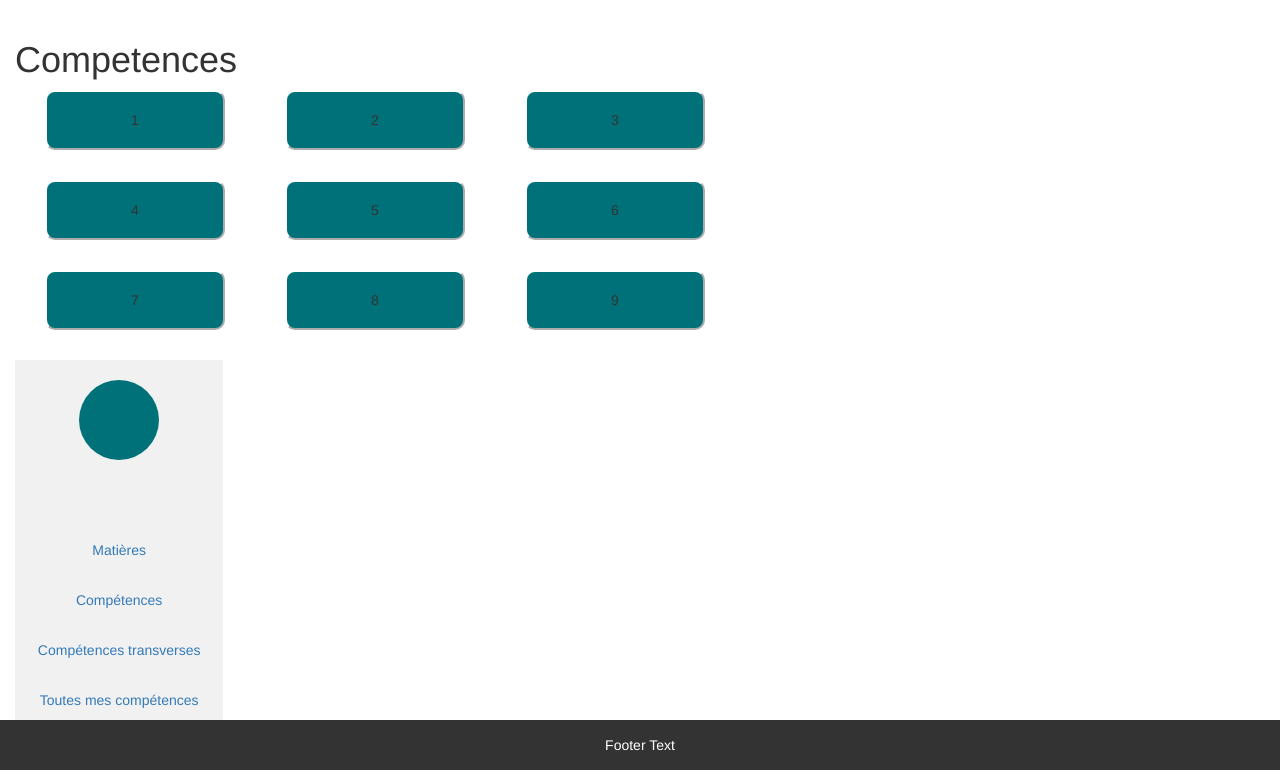
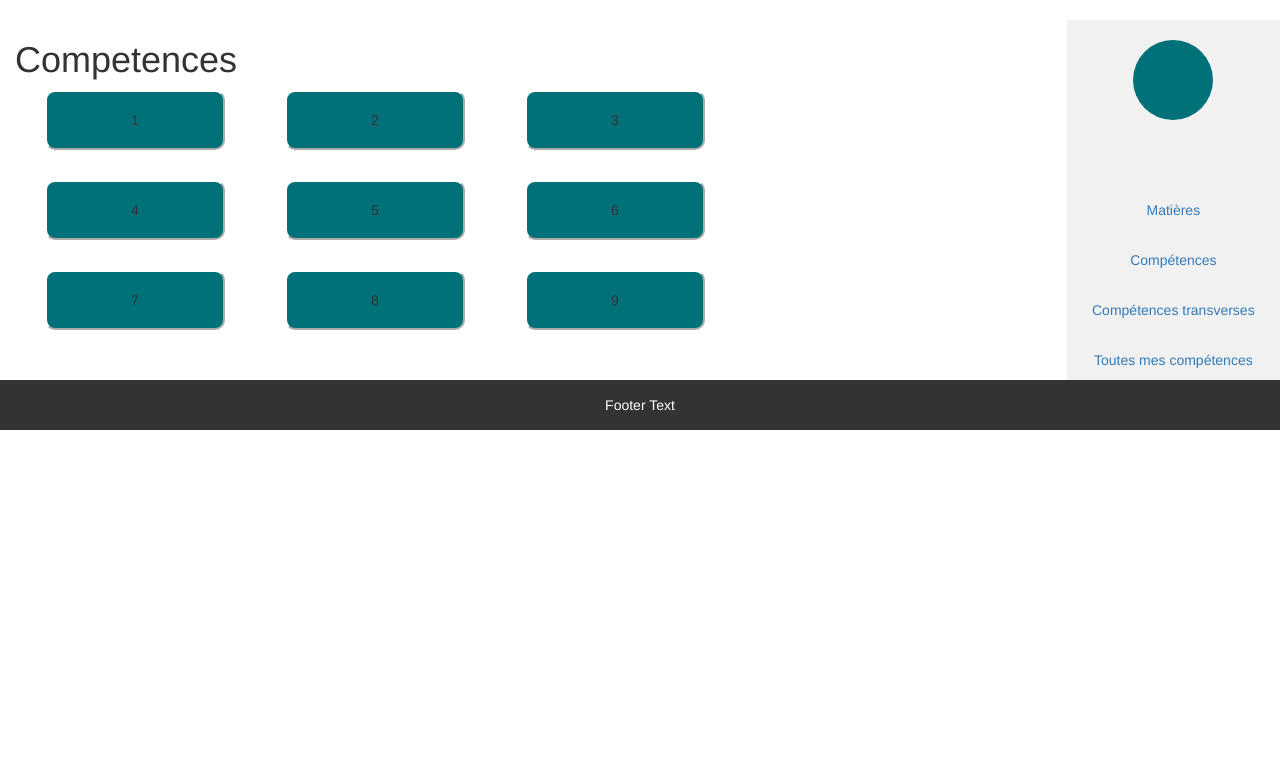
Before and after one commit to laurentdebize-ece/projet-web-dynamique-groupe_1_i, a PHP site: page /competences.php in a window 1280 px wide. Shown: the part 52-822 px from the top of the page. After the commit the page ends 482 px from the top, so only its background shows below. Run offline with PHP 8.4, Linux system fonts and the light colour scheme.

Commit message:
petites modifs

```diff
--- a/competences.php
+++ b/competences.php
@@ -47,8 +47,6 @@
             </form>
             </div>
 
-        </div>
-
         <div class="col-sm-2 sidenav">
             <div id = "cercle"></div>
             <br><br><br><br>
@@ -57,11 +55,14 @@
             <p><a href="competences_transverses.php">Compétences transverses</a></p><br>
             <p><a href="toutes_mes_competences.php">Toutes mes compétences</a></p>
         </div>
-    </div>
+</div>
 </div>
 
-<footer class="container-fluid text-center">
+
+</body>
+
+<footer class="footer">
     <p>Footer Text</p>
 </footer>
-</body>
+
 </html>
--- a/style1.css
+++ b/style1.css
@@ -19,7 +19,6 @@ html, body {
 
 /* Set black background color, white text and some padding */
 footer {
-    bottom: 0;
     width: 100%;
     height: 50px;
     background-color: #333;
```
